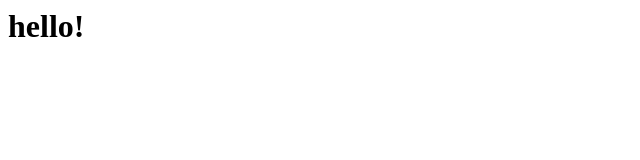
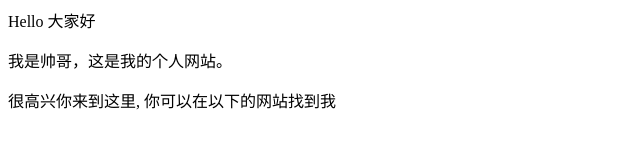
Before and after one commit to Almsndn/lcqdwqgff.github.io, a plain HTML site: page index.html in a window 1280 px wide. Shown: the whole page, without its empty margins (0-640 px from the left). Drawn offline with Linux system fonts and the light colour scheme.

Commit message:
Update index.html

```diff
--- a/index.html
+++ b/index.html
@@ -1 +1,3 @@
-<h1>hello!</h1>
+<p>Hello 大家好</p>
+<p>我是帅哥，这是我的个人网站。 </p>
+<p>很高兴你来到这里, 你可以在以下的网站找到我</p>
```
